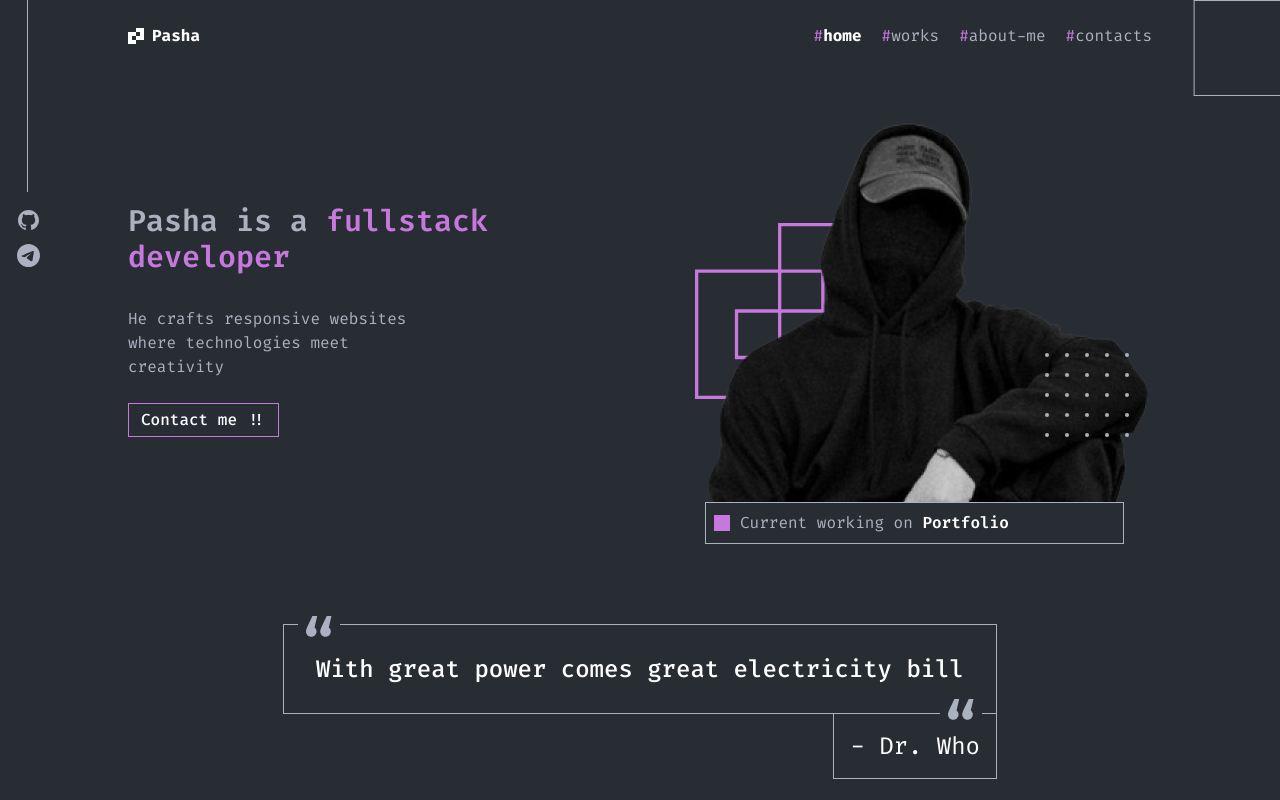
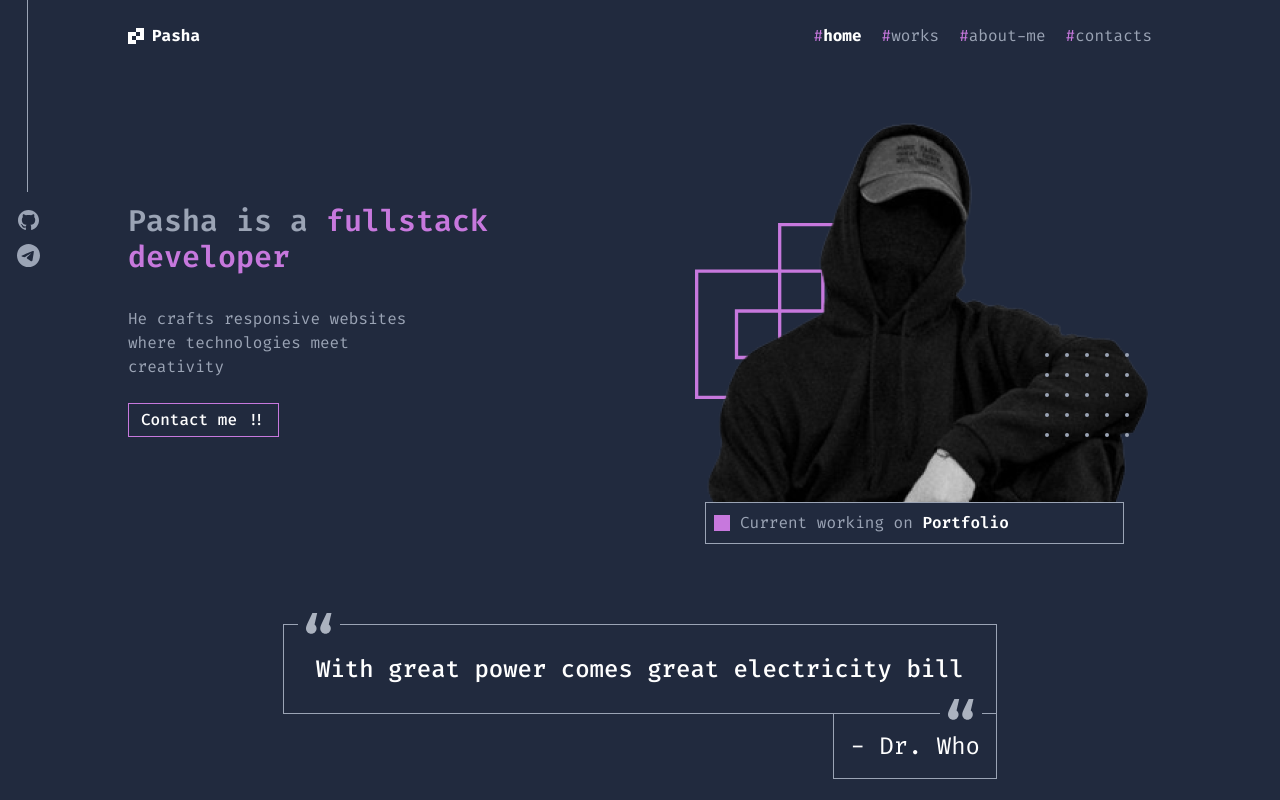
Before and after one commit to Pavel-Horol/portfolio, a React (Vite) app: page / in a window 1280 px wide. Shown: the top 800 px of the page. Built offline with nearby package versions, Linux system fonts and the light colour scheme.

Commit message:
contact section added

```diff
--- /dev/null
+++ b/src/components/EmailBlock.tsx
@@ -0,0 +1,37 @@
+import { useState } from 'react';
+import {AnimatePresence, motion} from 'framer-motion';
+const CopyBlock = ({ icon, text }: {icon: string, text: string}) => {
+    const [copied, setCopied] = useState(false);
+
+    const handleCopyEmail = () => {
+        navigator.clipboard.writeText(text)
+            .then(() => {
+                setCopied(true);
+                setTimeout(() => setCopied(false), 1000);
+            })
+    };
+
+    return (
+        <div
+            onClick={handleCopyEmail}
+            className="relative hover:text-white flex cursor-pointer flex-row items-center mb-2 gap-2 "
+        >
+            <img src={icon} alt="email" />
+            <p className="truncate">{text}</p>
+            <AnimatePresence>
+                {copied && (
+                    <motion.div
+                        initial={{ opacity: 0, scale: 0.9, y: 0 }}
+                        animate={{ opacity: 1, scale: 1, y: -40 }}
+                        exit={{ opacity: 0,}}
+                        transition={{ duration: 0.2, ease: "easeInOut", exit:{duration: 0.1}}}
+                        className={`absolute top-[0%] left-1/2 translate-x-1/2  bg-gray text-white p-2 rounded-md shadow-md`}>
+                        Copied!
+                    </motion.div>
+                )}
+            </AnimatePresence>
+        </div>
+    );
+};
+
+export default CopyBlock;
--- a/src/components/Header.tsx
+++ b/src/components/Header.tsx
@@ -1,6 +1,7 @@
 import {Link, useLocation} from "react-router-dom";
 import logo from '../assets/logo.svg'
 import {useEffect, useState} from "react";
+import { motion } from "framer-motion";
 
 export const Header = () => {
     const location = useLocation();
@@ -13,7 +14,17 @@ export const Header = () => {
     const toggleMenu = () => setIsOpen(prev => !prev)
 
     return (
-        <header className="flex flex-row justify-between items-center py-3 mt-3 w-full max-w-2xl lg:max-w-7xl mx-auto">
+
+        <motion.header
+            variants={{
+                hidden: { opacity: 0, y: -100 },
+                show: { opacity: 1, y: 0 },
+            }}
+            initial="hidden"
+            animate="show"
+            transition={{ duration: 1 }}
+            viewport={{ once: true, amount: 0.1 }}
+            className="flex flex-row justify-between items-center py-3 mt-3 w-full max-w-2xl lg:max-w-7xl mx-auto">
             <div className="w-full flex flex-row justify-between items-center">
                 <div className="flex flex-row items-center">
                     <img className="h-4" src={logo} alt="logo"/>
@@ -78,6 +89,6 @@ export const Header = () => {
                     </ul>
                 </div>
             </div>
-        </header>
+        </motion.header>
     );
 };
--- /dev/null
+++ b/src/components/HomeDecorations.tsx
@@ -0,0 +1,10 @@
+
+const HomeDecorations = () => {
+    return (
+        <div>
+
+        </div>
+    );
+};
+
+export default HomeDecorations;
--- a/src/index.css
+++ b/src/index.css
@@ -58,12 +58,12 @@
         @apply relative
     }
     .quote-block::before {
-        @apply absolute bg-background top-[-15%] left-[2%]  ;
-        content: url('assets/openQuotes.svg');
+        @apply absolute p-2 bg-background lg:top-[-23%] top-[-20%] left-[2%] text-gray ;
+        content: url('assets/quote.svg');
     }
     .quote-block::after {
-        @apply absolute  bg-background  bottom-[-15%] sm:bottom-[-20%] right-[2%]  max-[325px]:bottom-[-10%] ;
-        content: url('assets/openQuotes.svg');
+        @apply absolute p-2 bg-background lg:bottom-[-25%]  bottom-[-20%] sm:bottom-[-20%] right-[2%]  max-[325px]:bottom-[-10%] ;
+        content: url('assets/quote.svg');
     }
     .box-gray {
         @apply size-24 absolute border-gray border-[1px]
--- a/src/pages/Home.tsx
+++ b/src/pages/Home.tsx
@@ -9,7 +9,6 @@ const Home = () => {
 
     return (
         <div className="flex flex-col gap-20 max-w-2xl lg:max-w-7xl mx-auto">
-
             <HeroSection/>
             <div className="max-sm:hidden flex flex-col gap-20 ">
                 <AnimateOnScroll variant="right">
--- a/src/pages/Layout.tsx
+++ b/src/pages/Layout.tsx
@@ -7,10 +7,7 @@ import {AnimatePresence} from "framer-motion";
 export const Layout = () => {
     return (
         <div className="bg-background relative w-full overflow-x-hidden">
-
-            <div className="hidden lg:block box-gray right-0 translate-x-[10%]"></div>
             <MediaLabel/>
-
             <div className="z-50 sm:w-4/5 w-11/12 min-h-screen mx-auto flex flex-col gap-14">
                 <Header/>
                 <main className="flex-auto">
--- a/src/sections/ContactsSection.tsx
+++ b/src/sections/ContactsSection.tsx
@@ -1,8 +1,10 @@
 import SectionDivide from "../components/SectionDivide.tsx";
-import email from '../assets/Email.svg'
 import discord from '../assets/Discord.svg'
-import telegram from '../assets/Telegram.svg'
+import CopyBlock from "../components/EmailBlock.tsx";
+import emailIcon from "../assets/Email.svg"
+
 const ContactsSection = () => {
+
     return (
         <div>
            <SectionDivide sectionName={"contacts"}/>
@@ -10,13 +12,27 @@ const ContactsSection = () => {
                 <p className="max-w-[500px]">I’m interested in freelance opportunities. However, if you have other request or question, don’t hesitate to contact me</p>
                 <div className="p-4 border w-fit max-md:text-sm">
                     <h4 className="mb-4 font-semibold text-white">Message me here</h4>
-                    <div className="flex flex-row items-center mb-2 gap-2 text-ellipsis overflow-hidden"><img src={email} alt="email"/>pashahorolskij4@gmail.com</div>
-                    <div className="flex flex-row items-center mb-2 gap-2"><img src={discord} alt="discord"/><p>salvador9380</p></div>
-                    <div className="flex flex-row items-center gap-2"><a href="https://t.me/pavel_khorol" target="_blank"><img src={telegram} alt="telegram"/></a><p>@pavel_khorol</p></div>
-                </div>
+                    <CopyBlock text={"pashahorolskij4@gmail.com"} icon={emailIcon}/>
+                    <CopyBlock icon={discord} text={"salvador9380"}/>
+
+                    <a href="https://t.me/pavel_khorol" target="_blank"
+                       className="transition-colors duration-300 ease-linear text-gray hover:text-white">
+                        <div className="flex flex-row items-center gap-2">
+
+
+                            <svg width="32" height="32" viewBox="0 0 32 32" fill="none"
+                                 xmlns="http://www.w3.org/2000/svg">
+                                <path
+                                    d="M27 15.5C27 18.55 25.7884 21.4751 23.6317 23.6317C21.4751 25.7884 18.55 27 15.5 27C12.45 27 9.52494 25.7884 7.36827 23.6317C5.2116 21.4751 4 18.55 4 15.5C4 12.45 5.2116 9.52494 7.36827 7.36827C9.52494 5.2116 12.45 4 15.5 4C18.55 4 21.4751 5.2116 23.6317 7.36827C25.7884 9.52494 27 12.45 27 15.5ZM15.9126 12.4899C14.7942 12.9556 12.5574 13.9187 9.20519 15.3792C8.66181 15.5949 8.37575 15.8076 8.34987 16.0146C8.30675 16.3639 8.74519 16.5019 9.34175 16.6903L9.59331 16.7693C10.1798 16.9605 10.9704 17.1833 11.3801 17.1919C11.7539 17.2006 12.1693 17.0482 12.6279 16.7319C15.7602 14.6174 17.3774 13.5493 17.478 13.5263C17.5499 13.5091 17.6505 13.4889 17.7166 13.5493C17.7842 13.6083 17.777 13.7218 17.7698 13.752C17.7267 13.9374 16.006 15.5359 15.1162 16.3639C14.8387 16.6227 14.6418 16.8053 14.6016 16.8469C14.5129 16.9375 14.4228 17.0267 14.3313 17.1143C13.7851 17.6404 13.3768 18.0343 14.3529 18.6783C14.8229 18.9888 15.1996 19.2432 15.5747 19.4991C15.983 19.778 16.3912 20.0554 16.9202 20.4033C17.0539 20.4896 17.1833 20.583 17.3084 20.6721C17.7842 21.0114 18.214 21.3161 18.7416 21.2673C19.0492 21.2385 19.3669 20.951 19.5279 20.0885C19.9088 18.0516 20.6578 13.6399 20.8302 11.8214C20.8408 11.6703 20.8345 11.5184 20.8116 11.3686C20.798 11.2478 20.7395 11.1364 20.6477 11.0567C20.5169 10.9664 20.361 10.9196 20.2021 10.923C19.7708 10.9302 19.1052 11.1616 15.9126 12.4899Z"
+                                    fill="currentColor"/>
+                            </svg>
+                    <p className="hover:text-white">@pavel_khorol</p></div>
+                    </a>
             </div>
         </div>
-    );
+</div>
+)
+    ;
 };
 
 export default ContactsSection;
--- a/tailwind.config.js
+++ b/tailwind.config.js
@@ -5,10 +5,13 @@ export default {
     extend: {
       colors: {
         primary: "#C778DD",
+        // gray: "#ABB2BF",
+        // background: "#282C33",
+        // primary: "#EB3678",
+        background: "#212A3E",
+        gray: "#9BA4B5",
+        'transparent-gray': 'rgba(171, 178, 191, 0.2)',
         'transparent-primary':'rgba(199, 120, 221, 0.2)',
-        background: "#282C33",
-        gray: "#ABB2BF",
-        'transparent-gray': 'rgba(171, 178, 191, 0.2)'
       },
       fontFamily: {
         fira: ['FiraCode', 'sans-serif']
```
Also changed, not shown: src/assets/quote.svg (added).
